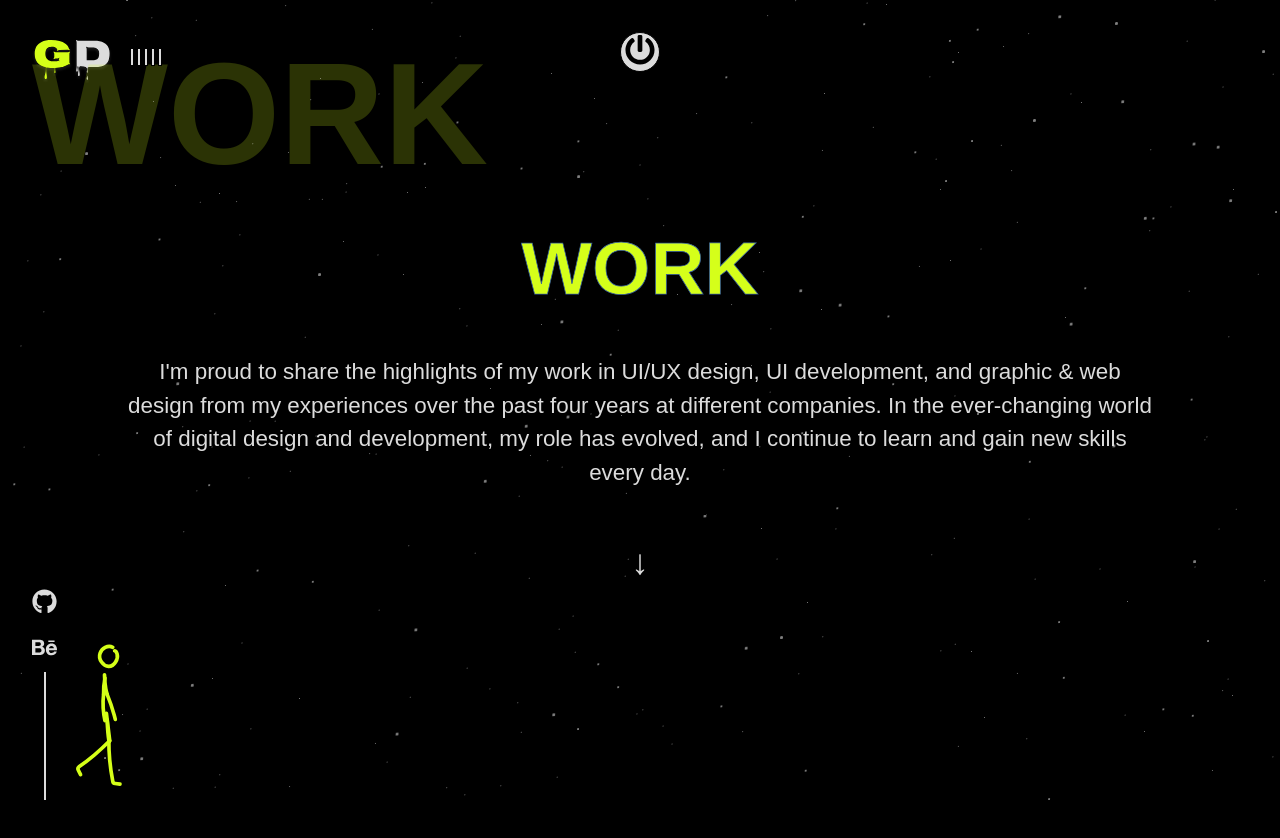
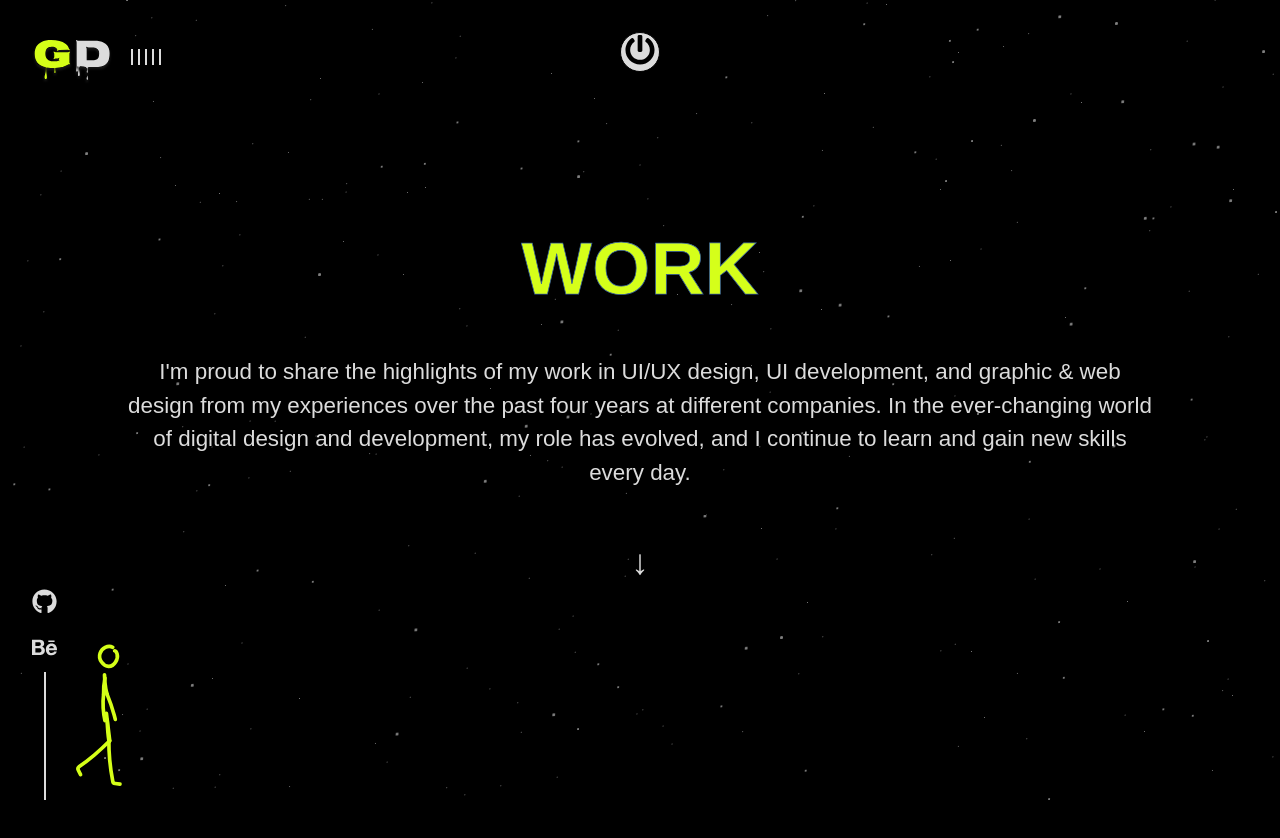
Before and after one commit to gayathridhanasekaran/New_Portfolio, a React (Create React App) app: page /work in a window 1280 px wide. Shown: the top 838 px of the page. Built offline with nearby package versions, Linux system fonts and the light colour scheme; a web font is replaced by a local one.

Commit message:
portfolio updated

```diff
--- a/src/Components/Work.jsx
+++ b/src/Components/Work.jsx
@@ -42,7 +42,6 @@ const Work = () => {
           <LogoComponent />
           <SocialIcons />
           <PowerButton />
-          <BigTitlte text="WORK" />
           {/* <Main initial="hidden" animate="show"> */}
           <WorkData />
           {/* </Main> */}
--- a/src/index.css
+++ b/src/index.css
@@ -593,3 +593,8 @@ outerSize = 20, */
   text-decoration: none;
   color: inherit;
 }
+
+.splHeading {
+  bottom: 0;
+  right: 0;
+}
```
